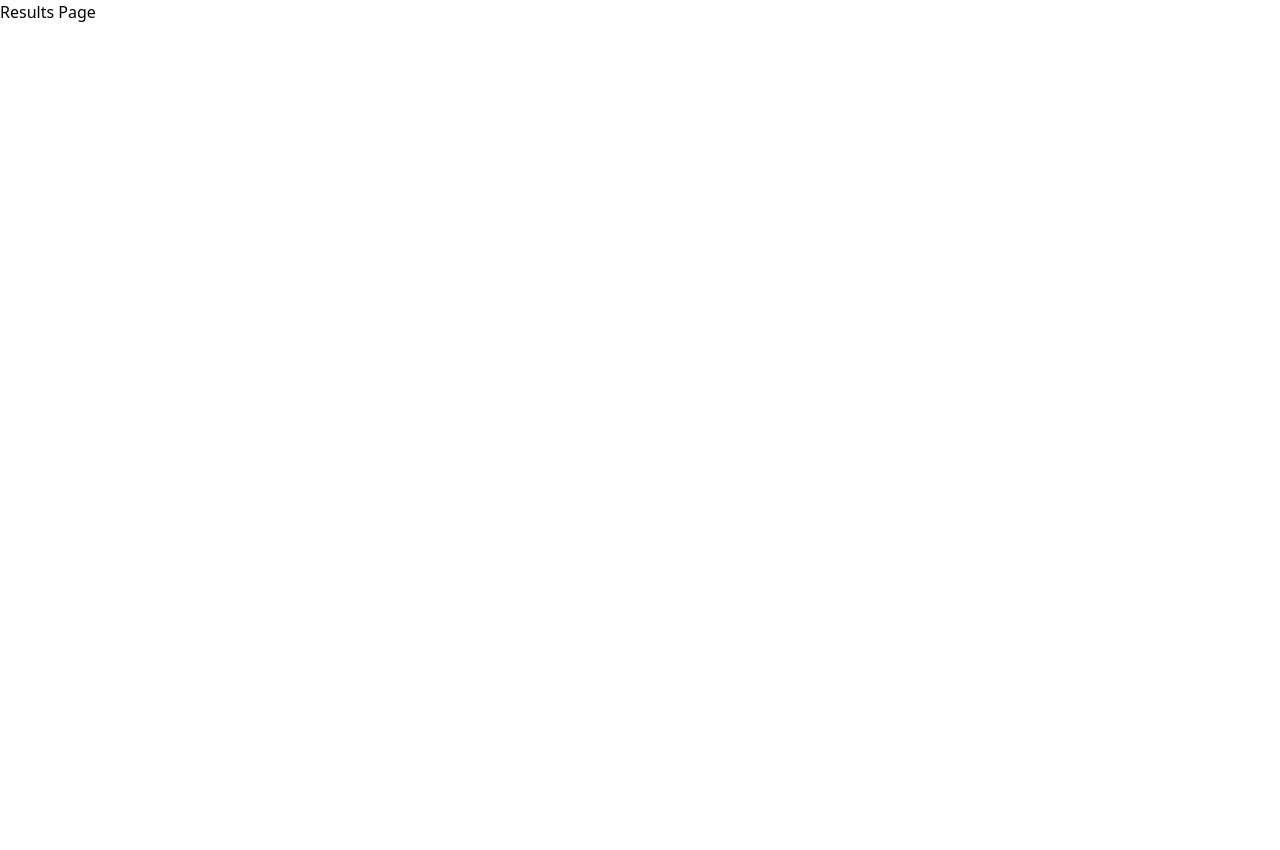
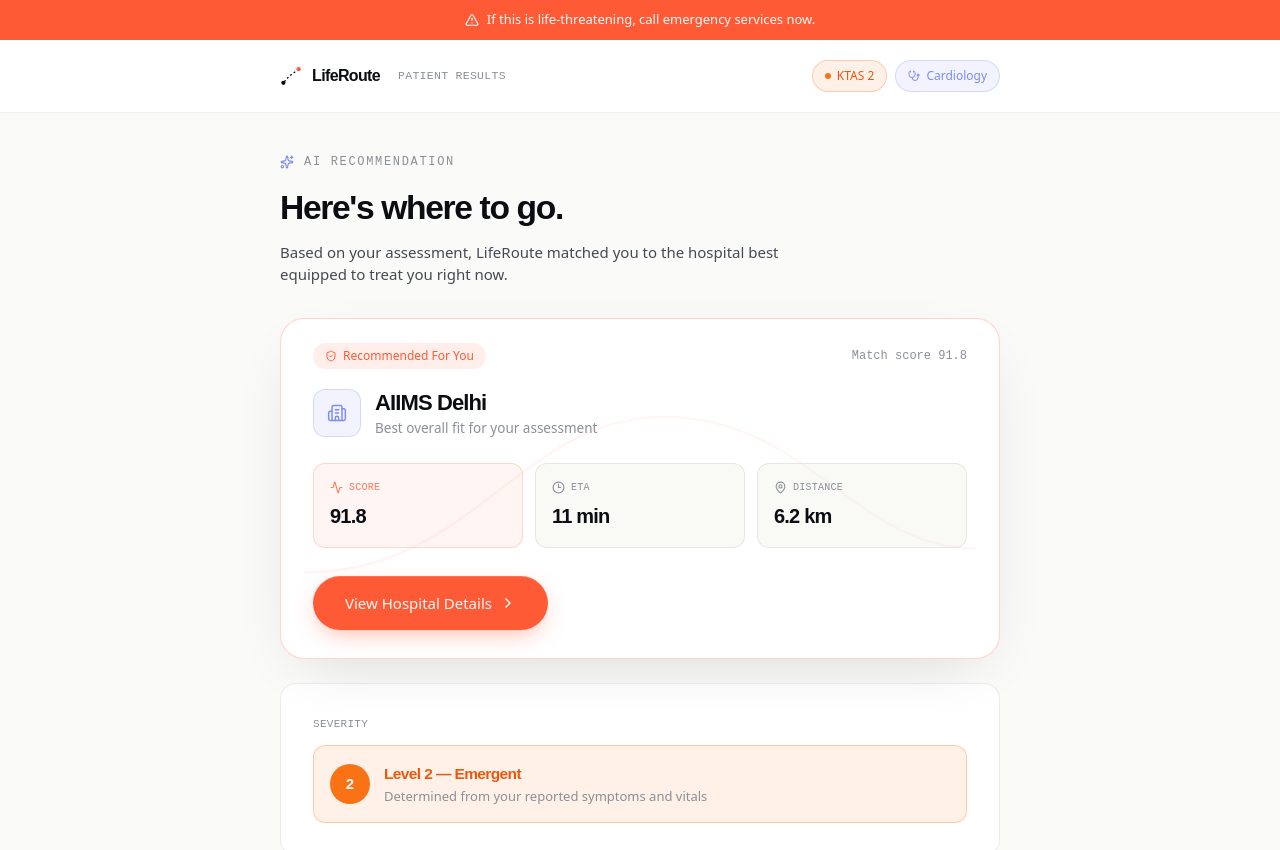
Before and after one commit to Saiyam-Kumar/LifeRoute, a React app in the folder frontend/: page /patient/results in a window 1280 px wide. Shown: the top 850 px of the page. Before the commit the page ends 800 px from the top, so only its background shows below. Built offline with nearby package versions, Linux system fonts and the light colour scheme; the HTML template or start-up script is replaced by a standard one.

Commit message:
Update patient loading and results pages

```diff
--- a/frontend/src/pages/Patient/Loading.jsx
+++ b/frontend/src/pages/Patient/Loading.jsx
@@ -1,5 +1,5 @@
-function Loading() {
-    return <h1>AI Processing...</h1>;
+import Loading from "../../components/patient/Loading";
+
+export default function LoadingPage() {
+  return <Loading />;
 }
-
-export default Loading;
--- a/frontend/src/pages/Patient/Results.jsx
+++ b/frontend/src/pages/Patient/Results.jsx
@@ -1,5 +1,5 @@
-function Results() {
-    return <h1>Results Page</h1>;
+import Results from "../../components/patient/Results";
+
+export default function ResultsPage() {
+  return <Results />;
 }
-
-export default Results;
```
